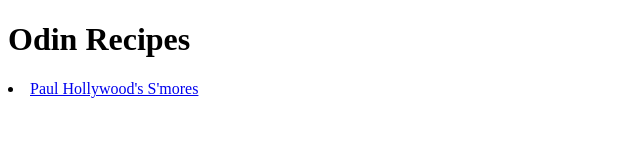
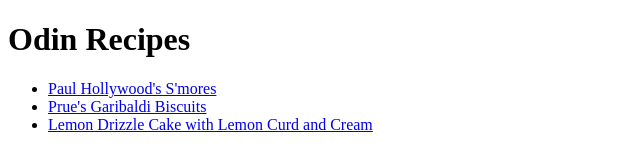
Before and after one commit to lachappers/odin-recipes, a plain HTML site: page index.html in a window 1280 px wide. Shown: the whole page, without its empty margins (0-640 px from the left). Drawn offline with Linux system fonts and the light colour scheme.

Commit message:
Updated homepage to include lemon cake

```diff
--- a/index.html
+++ b/index.html
@@ -6,7 +6,10 @@
     </head>
     <body>
         <h1> Odin Recipes</h1>
-        <li><a href="recipes/smores.html">Paul Hollywood's S'mores</a></li>
-
+        <ul>
+            <li><a href="recipes/smores.html">Paul Hollywood's S'mores</a></li>
+            <li><a href="recipes/garibaldi.html">Prue's Garibaldi Biscuits</a></li>
+            <li><a href="recipes/Lemoncake.html">Lemon Drizzle Cake with Lemon Curd and Cream</a></li>
+        </ul>
     </body>
 </html>
```
